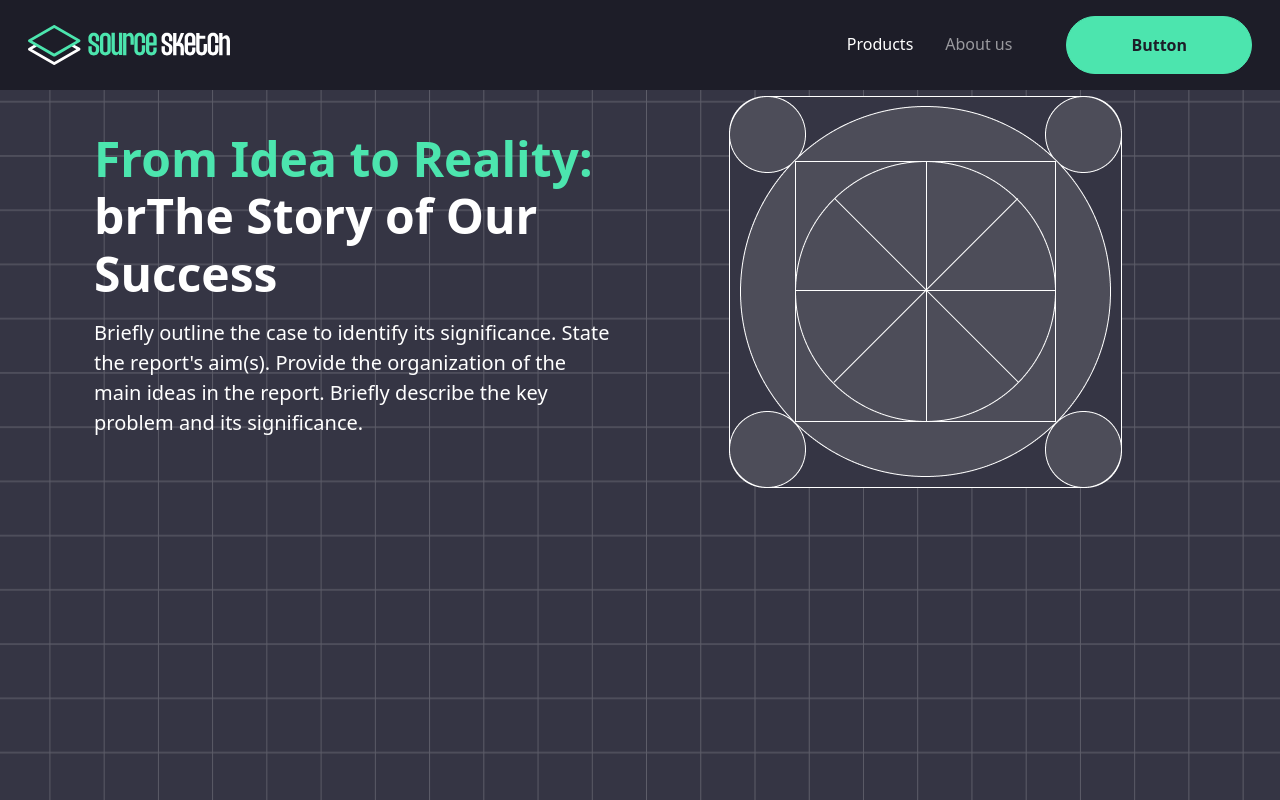
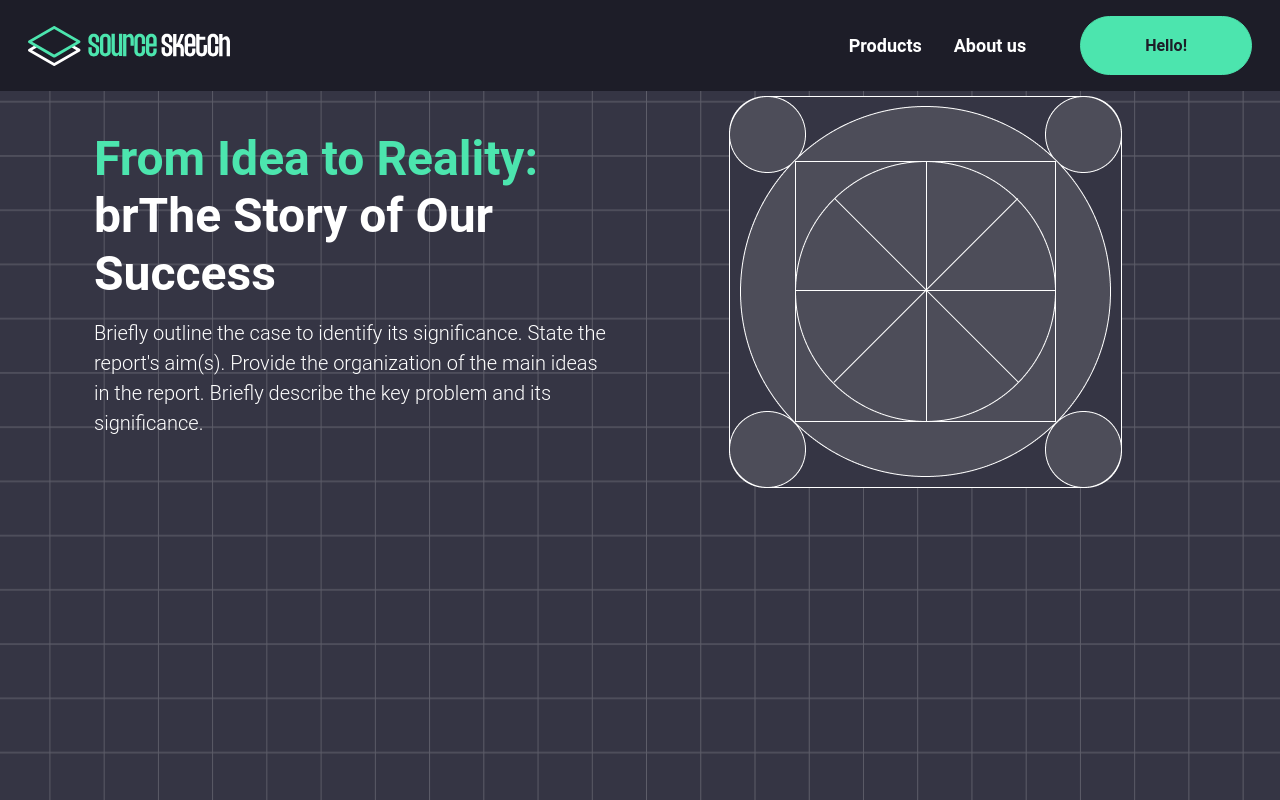
Before and after one commit to Sourcesketch/portfolio, a plain HTML site: page products.html in a window 1280 px wide. Drawn offline with nearby package versions, Linux system fonts and the light colour scheme.

Commit message:
ui changes

```diff
--- a/css/style.css
+++ b/css/style.css
@@ -1,20 +1,23 @@
+* {
+  font-family: "Roboto", sans-serif;
+}
 .hero {
   background-image: url(../img/hero-img.png);
   background-size: cover;
   min-height: 100vh;
   position: relative;
 }
-.hero-prod{
+.hero-prod {
   background-image: url(../img/products-bg.png);
   background-size: cover;
   min-height: 100vh;
   position: relative;
 }
-.lc-block{
-    color: white;
+.lc-block {
+  color: white;
 }
-.fw-bold > span{
-    color: #4ce5ae;
+.fw-bold > span {
+  color: #4ce5ae;
 }
 .content-hero {
   position: absolute;
@@ -24,10 +27,6 @@
 }
 .content-hero > p {
   color: azure;
-}
-
-.nav-item {
-  list-style-type: none;
 }
 
 .bottom {
@@ -147,13 +146,29 @@
   background-clip: padding-box;
 }
 
-.img-content{
-    padding: 4rem 0;
+.img-content {
+  padding: 4rem 0;
 }
 
 /* social-media-icons */
 
+/* header */
 
-.navbar-brand{
-    cursor: pointer;
+.navbar.navbar-wrapper {
+  background-color: #1d1d28;
 }
+.navbar-wrapper .navbar-brand {
+  cursor: pointer;
+}
+.navbar-wrapper .navbar-nav .nav-item {
+  list-style: none;
+}
+.navbar-wrapper .navbar-nav .nav-item .nav-link {
+  font-size: 18px;
+  font-weight: 700;
+  color: #ffffff;
+}
+
+.navbar-wrapper .navbar-nav .nav-item .nav-link:active {
+  color: #4ce5ae;
+}
--- a/index.html
+++ b/index.html
@@ -8,22 +8,45 @@
     <link href="./css/bootstrap/bootstrap.min.css" rel="stylesheet" />
     <link rel="stylesheet" href="./css/style.css" />
     <link rel="stylesheet" href="./css/responsive.css" />
-    <link rel="icon" type="image/x-icon" href="./img/fac-icon.png">
+    <link rel="icon" type="image/x-icon" href="./img/fac-icon.png" />
+    <link rel="preconnect" href="https://fonts.googleapis.com" />
+    <link rel="preconnect" href="https://fonts.gstatic.com" crossorigin />
+    <link
+      href="https://fonts.googleapis.com/css2?family=Roboto:ital,wght@0,100;0,300;0,400;0,500;0,700;0,900;1,400&display=swap"
+      rel="stylesheet"
+    />
     <title>Hello, world!</title>
   </head>
   <body>
     <header>
-      <nav class="navbar navbar-expand-lg fixed-top navbar-dark bg-dark p-3">
+      <nav
+        class="navbar navbar-expand-lg fixed-top navbar-dark p-3 navbar-wrapper"
+      >
         <div class="container-fluid">
-          <a class="navbar-brand" href="./index.html"><img src="./img/SS-logo.svg" alt=""></a>
-          <button class="navbar-toggler" type="button" data-bs-toggle="collapse" data-bs-target="#navbarNavDropdown" aria-controls="navbarNavDropdown" aria-expanded="false" aria-label="Toggle navigation">
+          <a class="navbar-brand" href="./index.html"
+            ><img src="./img/SS-logo.svg" alt=""
+          /></a>
+          <button
+            class="navbar-toggler"
+            type="button"
+            data-bs-toggle="collapse"
+            data-bs-target="#navbarNavDropdown"
+            aria-controls="navbarNavDropdown"
+            aria-expanded="false"
+            aria-label="Toggle navigation"
+          >
             <span class="navbar-toggler-icon"></span>
           </button>
 
-          <div class=" collapse navbar-collapse" id="navbarNavDropdown">
-            <ul class="navbar-nav ms-auto ">
+          <div class="collapse navbar-collapse" id="navbarNavDropdown">
+            <ul class="navbar-nav ms-auto">
               <li class="nav-item">
-                <a class="nav-link mx-2 active" aria-current="page" href="./products.html">Products</a>
+                <a
+                  class="nav-link mx-2"
+                  aria-current="page"
+                  href="./products.html"
+                  >Products</a
+                >
               </li>
               <li class="nav-item">
                 <a class="nav-link mx-2" href="#">About us</a>
@@ -34,7 +57,7 @@
                 style="margin-left: 38px"
                 type="submit"
               >
-          Button
+                Hello!
               </button>
             </ul>
           </div>
@@ -44,25 +67,34 @@
     <!--hero section -->
     <section
       class="hero color-overlay d-flex justify-content-center align-item-center"
-    ><div class="container col-xxl-8 px-4 py-5">
+    >
+      <div class="container col-xxl-8 px-4 py-5">
         <div class="row flex-lg-row-reverse align-items-center g-5 py-5">
           <div class="col-10 col-sm-8 col-lg-6">
-              <img src="#" class="d-block mx-lg-auto img-fluid" alt="" loading="lazy">
+            <img
+              src="#"
+              class="d-block mx-lg-auto img-fluid"
+              alt=""
+              loading="lazy"
+            />
           </div>
           <div class="col-lg-6">
             <div class="lc-block mb-3">
               <div editable="rich">
-                      <h2 class="fw-bold display-5"><span>Design breathes new life into tales.</span></h2>
+                <h2 class="fw-bold display-5">
+                  <span>Design breathes new life into tales.</span>
+                </h2>
               </div>
             </div>
 
             <div class="lc-block mb-3">
               <div editable="rich">
-                      <p class="lead">Great design is key in business.Our methodology is permeated by our design-centric organization/culture.
+                <p class="lead">
+                  Great design is key in business.Our methodology is permeated
+                  by our design-centric organization/culture.
                 </p>
               </div>
             </div>
-
           </div>
         </div>
       </div>
@@ -146,24 +178,32 @@
           <div class="col-lg-6">
             <div class="lc-block mb-3">
               <div editable="rich">
-                    <h2 class="fw-bold display-5"><span>From Idea to Reality:</span> brThe Story of Our Success</h2>
+                <h2 class="fw-bold display-5">
+                  <span>From Idea to Reality:</span> brThe Story of Our Success
+                </h2>
               </div>
             </div>
 
             <div class="lc-block mb-3">
               <div editable="rich">
-                    <p class="lead">Briefly outline the case to identify its significance. State the report's aim(s). Provide the organization of the main ideas in the report. Briefly describe the key problem and its significance.
+                <p class="lead">
+                  Briefly outline the case to identify its significance. State
+                  the report's aim(s). Provide the organization of the main
+                  ideas in the report. Briefly describe the key problem and its
+                  significance.
                 </p>
               </div>
             </div>
-
           </div>
 
           <div class="col-10 col-sm-8 col-lg-6">
-
-                <img src="./img/Ellipse 3.png" class="d-block mx-lg-auto img-fluid" alt="" loading="lazy">
+            <img
+              src="./img/Ellipse 3.png"
+              class="d-block mx-lg-auto img-fluid"
+              alt=""
+              loading="lazy"
+            />
           </div>
-
         </div>
       </div>
     </section>
--- a/products.html
+++ b/products.html
@@ -8,22 +8,40 @@
     <link href="./css/bootstrap/bootstrap.min.css" rel="stylesheet" />
     <link rel="stylesheet" href="./css/style.css" />
     <link rel="stylesheet" href="./css/responsive.css" />
-    <link rel="icon" type="image/x-icon" href="./img/fac-icon.png">
+    <link rel="icon" type="image/x-icon" href="./img/fac-icon.png" />
     <title>Products</title>
   </head>
   <body>
     <header>
-        <nav class="navbar navbar-expand-lg fixed-top navbar-dark bg-dark p-3">
+      <nav
+        class="navbar navbar-expand-lg fixed-top navbar-dark p-3 navbar-wrapper"
+      >
         <div class="container-fluid">
-              <a class="navbar-brand" href="./index.html"><img src="./img/SS-logo.svg" alt=""></a>
-              <button class="navbar-toggler" type="button" data-bs-toggle="collapse" data-bs-target="#navbarNavDropdown" aria-controls="navbarNavDropdown" aria-expanded="false" aria-label="Toggle navigation">
+          <a class="navbar-brand" href="./index.html"
+            ><img src="./img/SS-logo.svg" alt=""
+          /></a>
+          <button
+            class="navbar-toggler"
+            type="button"
+            data-bs-toggle="collapse"
+            data-bs-target="#navbarNavDropdown"
+            aria-controls="navbarNavDropdown"
+            aria-expanded="false"
+            aria-label="Toggle navigation"
+          >
             <span class="navbar-toggler-icon"></span>
           </button>
 
-              <div class=" collapse navbar-collapse" id="navbarNavDropdown">
-                <ul class="navbar-nav ms-auto ">
+          <div class="collapse navbar-collapse" id="navbarNavDropdown">
+            <ul class="navbar-nav ms-auto">
               <li class="nav-item">
-                    <a class="nav-link mx-2 active" aria-current="page" href="./products.html">Products</a>
+                <a
+                  class="nav-link mx-2"
+                  aria-current="page"
+                  href="./products.html"
+                  active
+                  >Products</a
+                >
               </li>
               <li class="nav-item">
                 <a class="nav-link mx-2" href="#">About us</a>
@@ -34,7 +52,7 @@
                 style="margin-left: 38px"
                 type="submit"
               >
-              Button
+                Hello!
               </button>
             </ul>
           </div>
@@ -46,26 +64,35 @@
       <div class="container col-xxl-8 px-4 py-5">
         <div class="row flex-lg-row-reverse align-items-center g-5 py-5">
           <div class="col-10 col-sm-8 col-lg-6">
-                <img src="./img/prod-image.png" class="d-block mx-lg-auto img-fluid" alt="" loading="lazy">
+            <img
+              src="./img/prod-image.png"
+              class="d-block mx-lg-auto img-fluid"
+              alt=""
+              loading="lazy"
+            />
           </div>
           <div class="col-lg-6">
             <div class="lc-block mb-3">
               <div editable="rich">
-                        <h2 class="fw-bold display-5"><span>From Idea to Reality:</span> brThe Story of Our Success</h2>
+                <h2 class="fw-bold display-5">
+                  <span>From Idea to Reality:</span> brThe Story of Our Success
+                </h2>
               </div>
             </div>
 
             <div class="lc-block mb-3">
               <div editable="rich">
-                        <p class="lead">Briefly outline the case to identify its significance. State the report's aim(s). Provide the organization of the main ideas in the report. Briefly describe the key problem and its significance.
+                <p class="lead">
+                  Briefly outline the case to identify its significance. State
+                  the report's aim(s). Provide the organization of the main
+                  ideas in the report. Briefly describe the key problem and its
+                  significance.
                 </p>
               </div>
             </div>
-
           </div>
         </div>
       </div>
-
     </section>
 
     <script src="https://cdn.jsdelivr.net/npm/jquery@3.5.1/dist/jquery.slim.min.js"></script>
```
Lines whose indentation alone changed are shown as unchanged.
